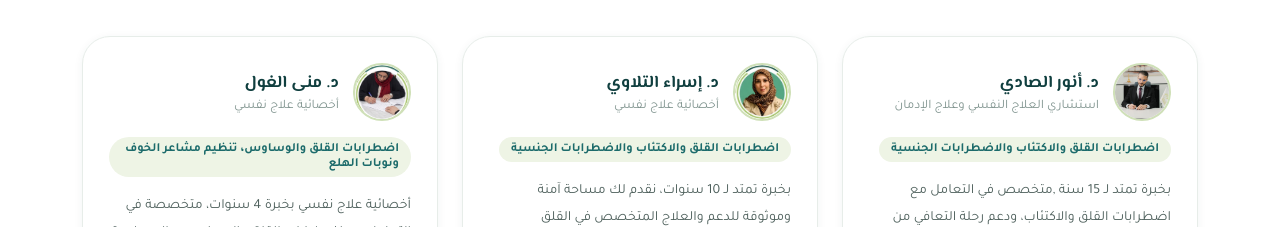
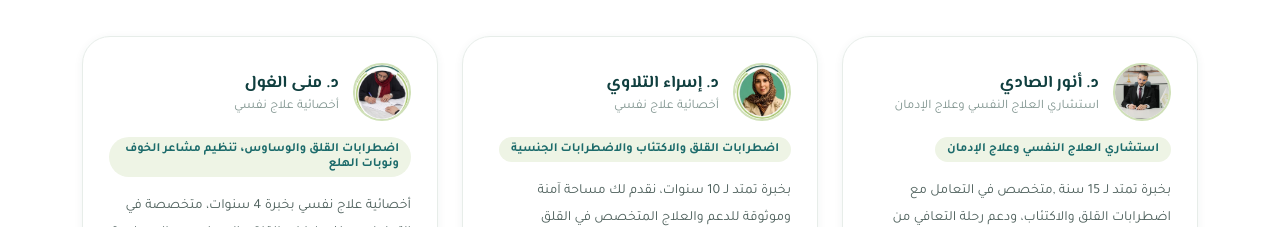
Before and after one commit to asadi80/rouh, a React (Vite) app: page / in a window 1280 px wide. Shown: the part 2700-2927 px from the top of the page. Built offline with nearby package versions, Linux system fonts and the light colour scheme.

Commit message:
updating

```diff
--- a/src/data/clinicData.js
+++ b/src/data/clinicData.js
@@ -65,7 +65,7 @@ export const doctors = [
     id: 1,
     name: "د. أنور الصادي",
     title: "استشاري العلاج النفسي وعلاج الإدمان",
-    specialty: "اضطرابات القلق والاكتئاب والاضطرابات الجنسية",
+    specialty: "استشاري العلاج النفسي وعلاج الإدمان",
     initials: "د.ا",
     image: anwer,
     bio: "بخبرة تمتد لـ 15 سنة ,متخصص في التعامل مع اضطرابات القلق والاكتئاب، ودعم رحلة التعافي من الإدمان والمخدرات، إلى جانب مساعدة المراجعين على تنظيم مشاعر الخوف والقلق والتعامل مع نوبات الهلع، باستخدام تقنيات علاجية مثل الاسترخاء واليقظة الذهنية.",
```
